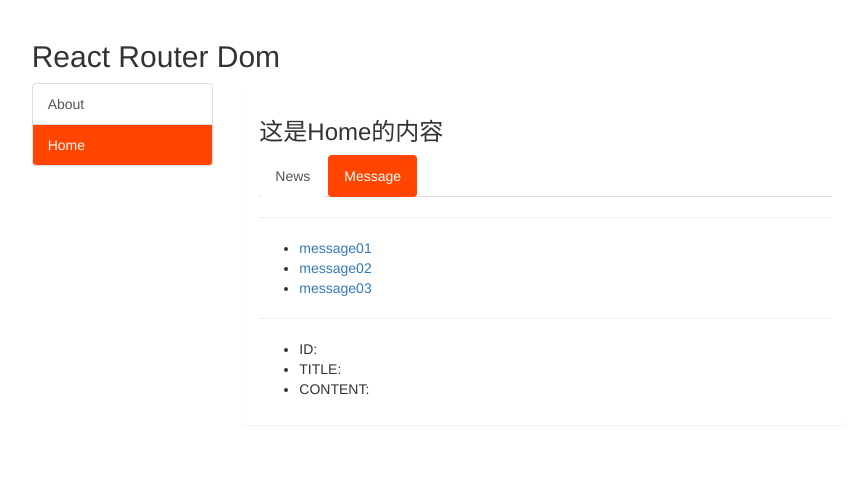
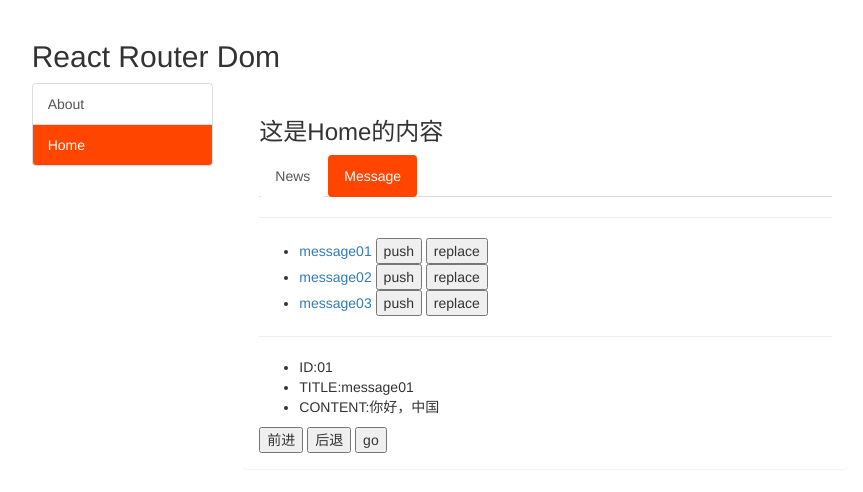
Before and after one commit to xumaozeng/my-react-ts-project, a React (Create React App) app: page /home/message/01/message01 in a window 1280 px wide. Shown: the top 492 px of the page, without its empty margins (200-1063 px from the left). Built offline with nearby package versions, Linux system fonts and the light colour scheme.

Commit message:
路由编程式导航

```diff
--- a/src/pages/SimpleRouter/home/message/Detail.tsx
+++ b/src/pages/SimpleRouter/home/message/Detail.tsx
@@ -4,8 +4,8 @@
 
 import React from "react";
 import {
-  // useParams,
-  useLocation
+  useParams
+  //   useLocation
 } from "react-router-dom";
 // import { parse } from "querystring";
 import { detailProp, messageProps } from "../types";
@@ -16,13 +16,10 @@
   { id: "03", content: "你好，未来" }
 ];
 const Detail: React.FC = () => {
-  const {
-    //   search,
-    state
-  } = useLocation();
-  const { id, title } = (state as messageProps) || {}; // state方式
+  //   const { search, state } = useLocation();
+  //   const { id, title } = (state as messageProps) || {}; // state方式
   //   const { id, title } = parse(search.slice(1)) as messageProps; // search方式
-  //   const { id, title } = useParams<messageProps>(); // params方式
+  const { id, title } = useParams<messageProps>(); // params方式
   const findResult = detailData.find(item => item.id === id);
 
   return (
--- a/src/pages/SimpleRouter/home/message/index.tsx
+++ b/src/pages/SimpleRouter/home/message/index.tsx
@@ -2,7 +2,7 @@
  * 二级路由message组件
  */
 import React from "react";
-import { Link, Route } from "react-router-dom";
+import { Link, Route, useHistory } from "react-router-dom";
 import { messageProps } from "../types";
 import Detail from "./Detail";
 
@@ -11,28 +11,57 @@
   { id: "02", title: "message02" },
   { id: "03", title: "message03" }
 ];
-const Message: React.FC = props => {
+const Message: React.FC = () => {
+  const { push, replace, goForward, goBack, go } = useHistory();
+
+  function pushShow(messageObj: messageProps) {
+    const { id, title } = messageObj;
+    push(`/home/message/${id}/${title}`);
+  }
+
+  function replaceShow(messageObj: messageProps) {
+    const { id, title } = messageObj;
+    replace(`/home/message/${id}/${title}`);
+  }
+
+  function forward() {
+    goForward();
+  }
+
+  function back() {
+    goBack();
+  }
+
+  function gone() {
+    go(0);
+  }
+
   return (
     <>
       <ul>
         {messageData.map(message => (
           <li key={message.id}>
             {/* params方式传参 */}
-            {/* <Link to={`/home/message/${message.id}/${message.title}`}>{message.title}</Link> */}
+            <Link to={`/home/message/${message.id}/${message.title}`}>{message.title}</Link>
             {/* search方式传参 */}
             {/* <Link to={`/home/message?id=${message.id}&title=${message.title}`}>{message.title}</Link> */}
             {/* state方式传参 */}
-            <Link to={{ pathname: "/home/message", state: { id: message.id, title: message.title } }}>
+            {/* <Link to={{ pathname: "/home/message", state: { id: message.id, title: message.title } }}>
               {message.title}
-            </Link>
+            </Link> */}
+            &nbsp;<button onClick={() => pushShow(message)}>push</button>
+            &nbsp;<button onClick={() => replaceShow(message)}>replace</button>
           </li>
         ))}
       </ul>
       <hr />
       {/* params方式注册路由 */}
-      {/* <Route path="/home/message/:id/:title" component={Detail} /> */}
+      <Route path="/home/message/:id/:title" component={Detail} />
       {/* search和state方式注册路由 */}
-      <Route path="/home/message" component={Detail} />
+      {/* <Route path="/home/message" component={Detail} /> */}
+      <button onClick={forward}>前进</button>
+      &nbsp;<button onClick={back}>后退</button>
+      &nbsp;<button onClick={gone}>go</button>
     </>
   );
 };
```
